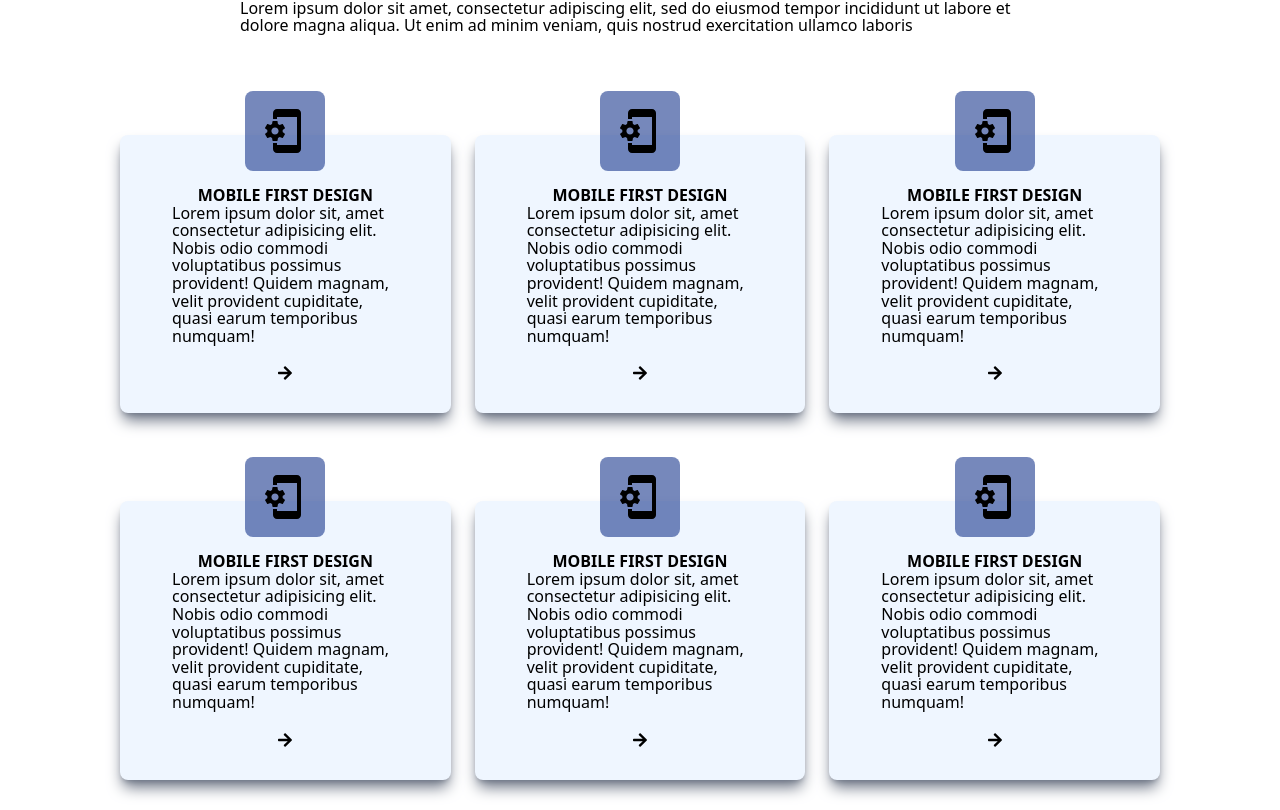
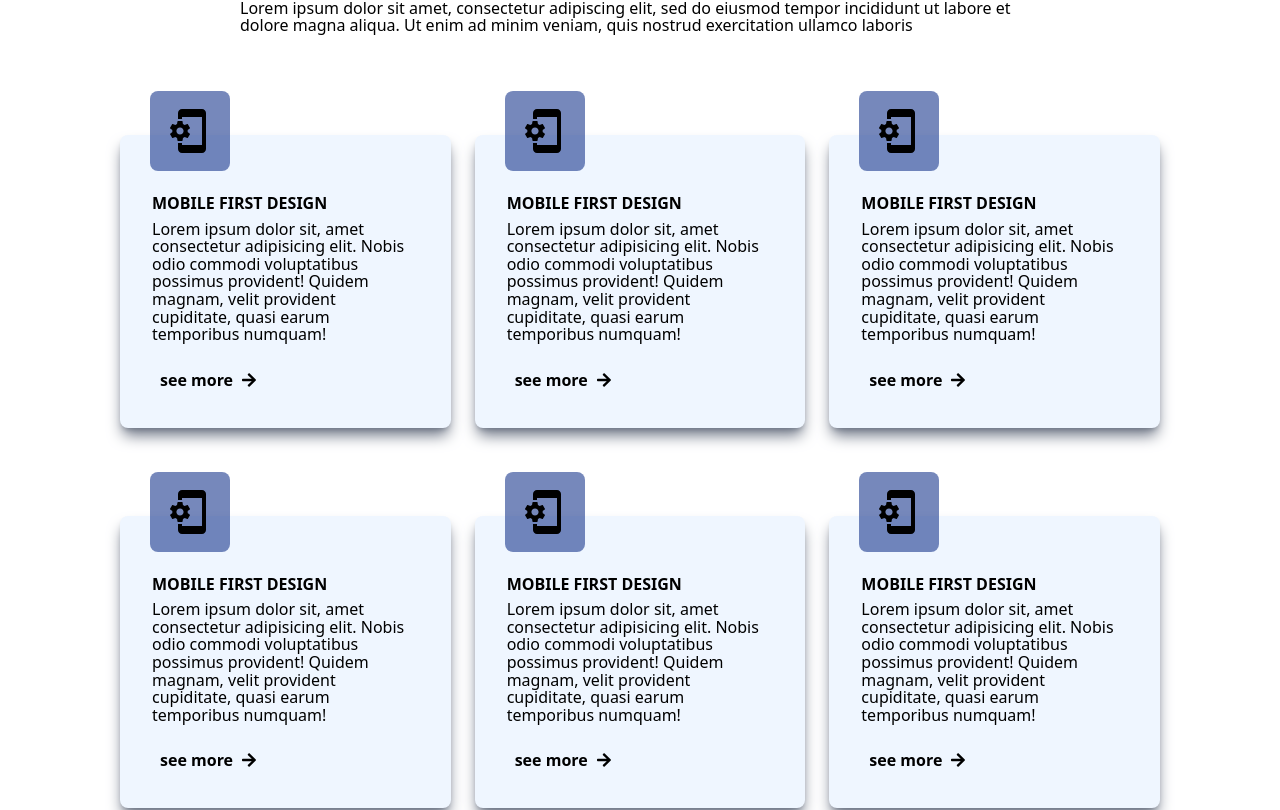
Before and after one commit to britt-young/GulfCoastWDD, a React (Vite) app: page / in a window 1280 px wide. Shown: the part 997-1807 px from the top of the page. Built offline with nearby package versions, Linux system fonts and the light colour scheme.

Commit message:
service card link styles and spacing

```diff
--- a/src/App.css
+++ b/src/App.css
@@ -53,3 +53,7 @@ button {
   border-radius: 40px;
   cursor: pointer;
 }
+
+button:hover {
+  background-color: red;
+}
--- a/src/Components/ServiceCards.jsx
+++ b/src/Components/ServiceCards.jsx
@@ -16,113 +16,134 @@ const ServiceCards = () => {
         </p>
       </div>
       {/* Feature Card Grid */}
-      <div className="mx-auto max-w-7xl grid grid-cols-1 lg:grid-cols-3 lg:gap-x-2 lg:gap-y-20 gap-0 lg:p-20 overflow-hidden">
+      <div className="mx-auto max-w-7xl grid grid-cols-1 lg:grid-cols-3 lg:gap-x-2 lg:gap-y-20 gap-0 lg:p-20 pb-4 overflow-hidden">
         {/* Feature Card */}
-        <div className="bg-blue-50 h-fit m-2 mt-20 lg:mt-0 p-8 shadow-lg shadow-gray-500 rounded-lg flex flex-col items-center justify-center relative">
-          <MdPhonelinkSetup className="rounded-lg bg-blue-900/60 p-4 w-20 h-20 mb-4 absolute left-1/2 transform -translate-x-1/2 -top-11" />
-          <div className="m-5">
-            <h4 className="text-center">Mobile First Design</h4>
-            <p>
+        <div className="bg-blue-50 h-fit m-2 mt-20 lg:mt-0 p-8 shadow-lg shadow-gray-500 rounded-lg flex flex-col relative">
+          <MdPhonelinkSetup className="rounded-lg bg-blue-900/60 p-4 w-20 h-20 mb-4 absolute transform -translate-x-0.5 -top-11" />
+          <div className="my-2 items-start justify-start">
+            <h4 className="mt-5">Mobile First Design</h4>
+            <p className="mt-2 mb-3">
               Lorem ipsum dolor sit, amet consectetur adipisicing elit. Nobis
               odio commodi voluptatibus possimus provident! Quidem magnam, velit
               provident cupiditate, quasi earum temporibus numquam!
             </p>
           </div>
           <div>
-            <Link to="/services" className="">
-              <FaArrowRight />
+            <Link
+              to="/services"
+              className="flex items-center justify-start font-bold hover:bg-blue-900/80 hover:text-white rounded-lg px-2 py-1 w-fit"
+            >
+              see more <FaArrowRight className="ms-2 inline-block" />
             </Link>
           </div>
         </div>
+
         {/* Feature Card */}
-        <div className="bg-blue-50 h-fit m-2 mt-20 lg:mt-0 p-8 shadow-lg shadow-gray-500 rounded-lg flex flex-col items-center justify-center relative">
-          <MdPhonelinkSetup className="rounded-lg bg-blue-900/60 p-4 w-20 h-20 mb-4 absolute left-1/2 transform -translate-x-1/2 -top-11" />
-          <div className="m-5">
-            <h4 className="text-center">Mobile First Design</h4>
-            <p>
+        <div className="bg-blue-50 h-fit m-2 mt-20 lg:mt-0 p-8 shadow-lg shadow-gray-500 rounded-lg flex flex-col relative">
+          <MdPhonelinkSetup className="rounded-lg bg-blue-900/60 p-4 w-20 h-20 mb-4 absolute transform -translate-x-0.5 -top-11" />
+          <div className="my-2 items-start justify-start">
+            <h4 className="mt-5">Mobile First Design</h4>
+            <p className="mt-2 mb-3">
               Lorem ipsum dolor sit, amet consectetur adipisicing elit. Nobis
               odio commodi voluptatibus possimus provident! Quidem magnam, velit
               provident cupiditate, quasi earum temporibus numquam!
             </p>
           </div>
           <div>
-            <Link to="/services" className="">
-              <FaArrowRight />
+            <Link
+              to="/services"
+              className="flex items-center justify-start font-bold hover:bg-blue-900/80 hover:text-white rounded-lg px-2 py-1 w-fit"
+            >
+              see more <FaArrowRight className="ms-2 inline-block" />
             </Link>
           </div>
         </div>
+
         {/* Feature Card */}
-        <div className="bg-blue-50 h-fit m-2 mt-20 lg:mt-0 p-8 shadow-lg shadow-gray-500 rounded-lg flex flex-col items-center justify-center relative">
-          <MdPhonelinkSetup className="rounded-lg bg-blue-900/60 p-4 w-20 h-20 mb-4 absolute left-1/2 transform -translate-x-1/2 -top-11" />
-          <div className="m-5">
-            <h4 className="text-center">Mobile First Design</h4>
-            <p>
+        <div className="bg-blue-50 h-fit m-2 mt-20 lg:mt-0 p-8 shadow-lg shadow-gray-500 rounded-lg flex flex-col relative">
+          <MdPhonelinkSetup className="rounded-lg bg-blue-900/60 p-4 w-20 h-20 mb-4 absolute transform -translate-x-0.5 -top-11" />
+          <div className="my-2 items-start justify-start">
+            <h4 className="mt-5">Mobile First Design</h4>
+            <p className="mt-2 mb-3">
               Lorem ipsum dolor sit, amet consectetur adipisicing elit. Nobis
               odio commodi voluptatibus possimus provident! Quidem magnam, velit
               provident cupiditate, quasi earum temporibus numquam!
             </p>
           </div>
           <div>
-            <Link to="/services" className="">
-              <FaArrowRight />
+            <Link
+              to="/services"
+              className="flex items-center justify-start font-bold hover:bg-blue-900/80 hover:text-white rounded-lg px-2 py-1 w-fit"
+            >
+              see more <FaArrowRight className="ms-2 inline-block" />
             </Link>
           </div>
         </div>
+
         {/* Feature Card */}
-        <div className="bg-blue-50 h-fit m-2 mt-20 lg:mt-0 p-8 shadow-lg shadow-gray-500 rounded-lg flex flex-col items-center justify-center relative">
-          <MdPhonelinkSetup className="rounded-lg bg-blue-900/60 p-4 w-20 h-20 mb-4 absolute left-1/2 transform -translate-x-1/2 -top-11" />
-          <div className="m-5">
-            <h4 className="text-center">Mobile First Design</h4>
-            <p>
+        <div className="bg-blue-50 h-fit m-2 mt-20 lg:mt-0 p-8 shadow-lg shadow-gray-500 rounded-lg flex flex-col relative">
+          <MdPhonelinkSetup className="rounded-lg bg-blue-900/60 p-4 w-20 h-20 mb-4 absolute transform -translate-x-0.5 -top-11" />
+          <div className="my-2 items-start justify-start">
+            <h4 className="mt-5">Mobile First Design</h4>
+            <p className="mt-2 mb-3">
               Lorem ipsum dolor sit, amet consectetur adipisicing elit. Nobis
               odio commodi voluptatibus possimus provident! Quidem magnam, velit
               provident cupiditate, quasi earum temporibus numquam!
             </p>
           </div>
           <div>
-            <Link to="/services" className="">
-              <FaArrowRight />
+            <Link
+              to="/services"
+              className="flex items-center justify-start font-bold hover:bg-blue-900/80 hover:text-white rounded-lg px-2 py-1 w-fit"
+            >
+              see more <FaArrowRight className="ms-2 inline-block" />
             </Link>
           </div>
         </div>
+
         {/* Feature Card */}
-        <div className="bg-blue-50 h-fit m-2 mt-20 lg:mt-0 p-8 shadow-lg shadow-gray-500 rounded-lg flex flex-col items-center justify-center relative">
-          <MdPhonelinkSetup className="rounded-lg bg-blue-900/60 p-4 w-20 h-20 mb-4 absolute left-1/2 transform -translate-x-1/2 -top-11" />
-          <div className="m-5">
-            <h4 className="text-center">Mobile First Design</h4>
-            <p>
+        <div className="bg-blue-50 h-fit m-2 mt-20 lg:mt-0 p-8 shadow-lg shadow-gray-500 rounded-lg flex flex-col relative">
+          <MdPhonelinkSetup className="rounded-lg bg-blue-900/60 p-4 w-20 h-20 mb-4 absolute transform -translate-x-0.5 -top-11" />
+          <div className="my-2 items-start justify-start">
+            <h4 className="mt-5">Mobile First Design</h4>
+            <p className="mt-2 mb-3">
               Lorem ipsum dolor sit, amet consectetur adipisicing elit. Nobis
               odio commodi voluptatibus possimus provident! Quidem magnam, velit
               provident cupiditate, quasi earum temporibus numquam!
             </p>
           </div>
           <div>
-            <Link to="/services" className="">
-              <FaArrowRight />
+            <Link
+              to="/services"
+              className="flex items-center justify-start font-bold hover:bg-blue-900/80 hover:text-white rounded-lg px-2 py-1 w-fit"
+            >
+              see more <FaArrowRight className="ms-2 inline-block" />
             </Link>
           </div>
         </div>
+
         {/* Feature Card */}
-        <div className="bg-blue-50 h-fit m-2 mt-20 lg:mt-0 p-8 shadow-lg shadow-gray-500 rounded-lg flex flex-col items-center justify-center relative">
-          <MdPhonelinkSetup className="rounded-lg bg-blue-900/60 p-4 w-20 h-20 mb-4 absolute left-1/2 transform -translate-x-1/2 -top-11" />
-          <div className="m-5">
-            <h4 className="text-center">Mobile First Design</h4>
-            <p>
+        <div className="bg-blue-50 h-fit m-2 mt-20 lg:mt-0 p-8 shadow-lg shadow-gray-500 rounded-lg flex flex-col relative">
+          <MdPhonelinkSetup className="rounded-lg bg-blue-900/60 p-4 w-20 h-20 mb-4 absolute transform -translate-x-0.5 -top-11" />
+          <div className="my-2 items-start justify-start">
+            <h4 className="mt-5">Mobile First Design</h4>
+            <p className="mt-2 mb-3">
               Lorem ipsum dolor sit, amet consectetur adipisicing elit. Nobis
               odio commodi voluptatibus possimus provident! Quidem magnam, velit
               provident cupiditate, quasi earum temporibus numquam!
             </p>
           </div>
           <div>
-            <Link to="/services" className="">
-              <FaArrowRight />
+            <Link
+              to="/services"
+              className="flex items-center justify-start font-bold hover:bg-blue-900/80 hover:text-white rounded-lg px-2 py-1 w-fit"
+            >
+              see more <FaArrowRight className="ms-2 inline-block" />
             </Link>
           </div>
         </div>
-
       </div>
-
-      <div className="flex flex-col items-center justify-center mt-5 lg:mt-0">
+      <div className="flex flex-col items-center justify-center mt-0">
         <button className="">get started</button>
       </div>
     </div>
```
